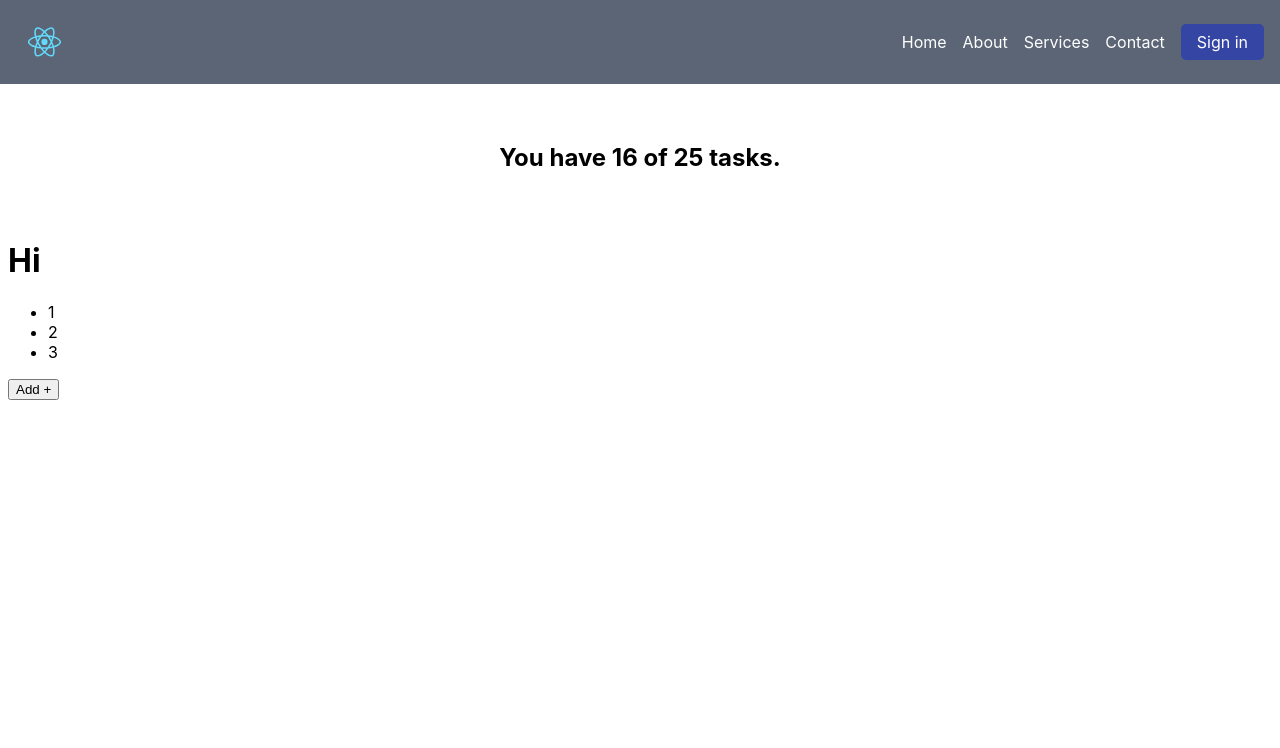
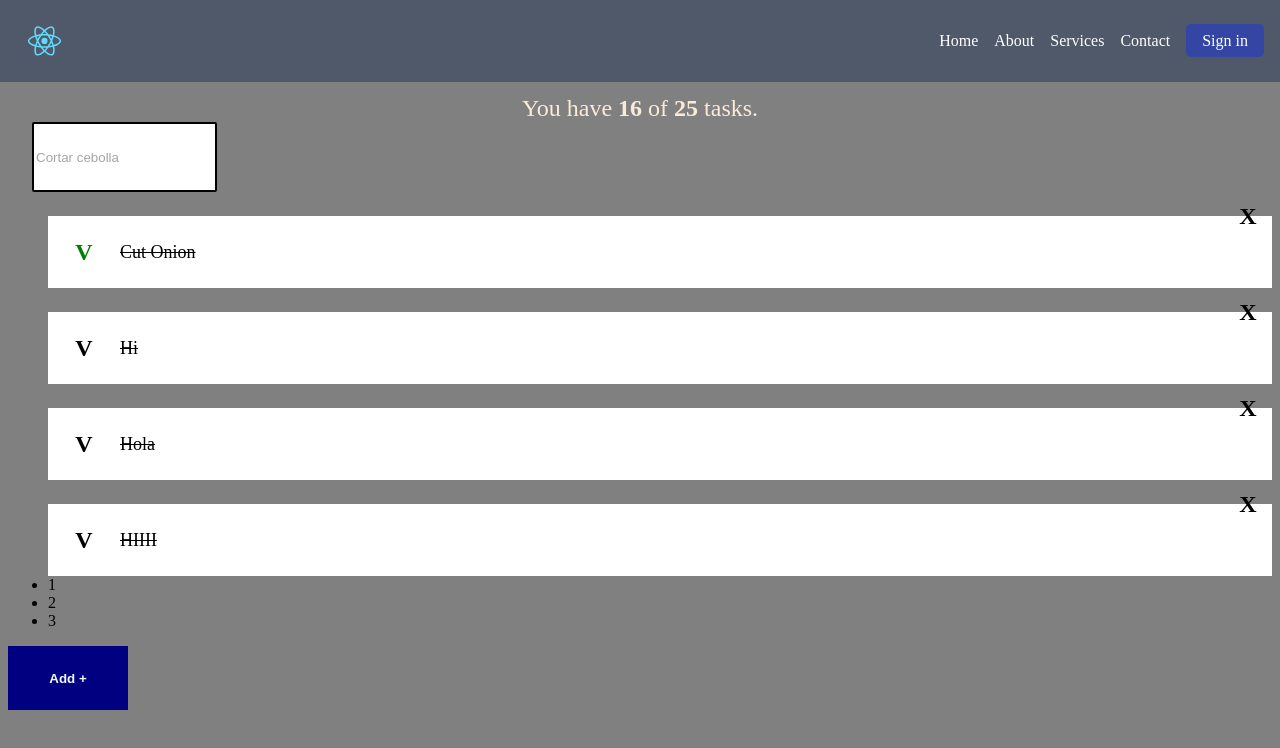
Before and after one commit to sansanchezca/react-management-app, a React (Create React App) app: page / in a window 1280 px wide. Shown: the top 748 px of the page. Built offline with nearby package versions, Linux system fonts and the light colour scheme.

Commit message:
Added CSS, also all code is working, no issues. The syntax is not functional, but at least the CSS is compiling.

```diff
--- a/src/App.js
+++ b/src/App.js
@@ -8,7 +8,7 @@ import { TodoSearch } from './TodoSearch.js';
 import { TodoButton } from './TodoButton.js';
 
 const defaultTodo = [
-  { text: 'Cut Onion', completed: false},
+  { text: 'Cut Onion', completed: true},
   { text: 'Hi', completed: false},
   { text: 'Hola', completed: false},
   { text: 'HIIII', completed: false},
--- /dev/null
+++ b/src/TodoButton.css
@@ -0,0 +1,11 @@
+.TodoButton {
+    background-color: navy;
+    border: none;
+    position: fixed;
+    justify-content: center;
+    align-items: center;
+    font-weight: bold;
+    color: aliceblue;
+    height: 64px;
+    width: 120px;
+}
--- a/src/TodoButton.js
+++ b/src/TodoButton.js
@@ -1,6 +1,8 @@
+import './TodoButton.css';
+
 function TodoButton() {
     return(
-        <button>Add +</button>
+        <button className="TodoButton">Add +</button>
     );
 }
 export { TodoButton }
--- /dev/null
+++ b/src/TodoCounter.css
@@ -0,0 +1,11 @@
+.TodoCounter {
+    font-size: 24px;
+    text-align: center;
+    margin: 0;
+    padding: '48px';
+    font-weight: normal;
+    color: antiquewhite;
+}
+.TodoCounter span {
+    font-weight: bold;
+}
--- a/src/TodoCounter.js
+++ b/src/TodoCounter.js
@@ -1,16 +1,11 @@
-
+import './TodoCounter.css'
 function TodoCounter({ total, completed}) {
     return (
-    <h1 style={{
-        fontSize: '24px',
-        textAlign: 'center',
-        margin: 0,
-        padding: '48px',
-    }}>
-        You have {completed} of {total} tasks.
+    <h1 className='TodoCounter' >
+        You have <span>{completed}</span> of <span>{total}</span> tasks.
     </h1>
     );
-
 }
 
+
 export { TodoCounter }
--- /dev/null
+++ b/src/TodoItem.css
@@ -0,0 +1,45 @@
+.TodoItem {
+    background-color: white;
+    position: relative;
+    display: flex;
+    justify-content: center;
+    align-items: center;
+    margin-top: 24px;
+    box-shadow: opx 5px 50px rgba(32, 35, 41, 0.15);
+}
+
+.TodoItem-p {
+    margin: 24px 0 24px 24px;
+    width: calc(100% - 120px);
+    font-size: 18px;
+    line-height: 24px;
+    font-weight: 400;
+}
+.TodoItem-p--complete {
+    text-decoration: line-through;
+}
+.Icon {
+    cursor: pointer;
+    display: flex;
+    justify-content: center;
+    align-items: center;
+    height: 48px;
+    width: 48px;
+    font-size: 24px;
+    font-weight: bold;
+}
+.Icon-check {
+    position: absolute;
+    left: 12px;
+}
+.Icon-check--active {
+    color: green;
+}
+.Icon-delete {
+    position: absolute;
+    top: -24px;
+    right: 0;
+}
+.Icon-delete:hover {
+    color: red;
+}
--- a/src/TodoItem.js
+++ b/src/TodoItem.js
@@ -1,9 +1,18 @@
+import './TodoItem.css'
 function TodoItem(props) {
     return(
-        <li>
-            <span>  V </span>
-            <p>{props.text}</p>
-            <span> X </span>
+        <li className='TodoItem'>
+            <span className={`Icon Icon-check
+            ${props.completed && "Icon-check--active"}`}>
+                V
+            </span>
+            <p className={`TodoItem-p
+            TodoItem-p--complete`}>
+                {props.text}
+            </p>
+            <span className='Icon Icon-delete'>
+                X
+            </span>
         </li>
     );
 }
--- /dev/null
+++ b/src/TodoList.css
@@ -0,0 +1,5 @@
+.TodoList {
+    margin: 0;
+    padding: 0 0 56px 0;
+    list-style: none;
+}
--- a/src/TodoList.js
+++ b/src/TodoList.js
@@ -1,10 +1,11 @@
 function TodoList({ children }) {
     return(
-    <ul>
+    <ul className='TodoList'>
+        {children}
         <li>1</li>
         <li>2</li>
         <li>3</li>
     </ul>
     );
 }
-export { TodoList }
+export { TodoList };
--- /dev/null
+++ b/src/TodoSearch.css
@@ -0,0 +1,16 @@
+.TodoSearch {
+    background: white;
+    border-radius: 2px;
+    border: 2px solid black;
+    margin: 0 24px;
+    height: 64px;
+}
+
+.TodoSearch::placeholder {
+    color: #A5A5A5;
+    font-weight: 400;
+}
+
+.TodoSearch:focus {
+    outline-color: blue;
+}
--- a/src/TodoSearch.js
+++ b/src/TodoSearch.js
@@ -1,9 +1,11 @@
+import './TodoSearch.css'
 function TodoSearch() {
     return(
-        <h1>
-            Hi
-        </h1>
+        <input
+        placeholder="Cortar cebolla"
+            className="TodoSearch"
+            />
     );
 }
 
-export { TodoSearch }
+export { TodoSearch };
--- a/src/index.css
+++ b/src/index.css
@@ -1,14 +1,5 @@
 body {
   margin-top: 95px;
-  background-color: bl;
-  font-family: -apple-system, BlinkMacSystemFont, 'Segoe UI', 'Roboto', 'Oxygen',
-    'Ubuntu', 'Cantarell', 'Fira Sans', 'Droid Sans', 'Helvetica Neue',
-    sans-serif;
-  -webkit-font-smoothing: antialiased;
-  -moz-osx-font-smoothing: grayscale;
+  background-color: gray;
+
 }
-
-code {
-  font-family: source-code-pro, Menlo, Monaco, Consolas, 'Courier New',
-    monospace;
-}
```
